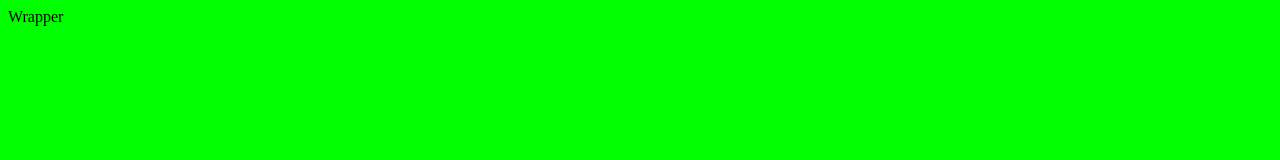
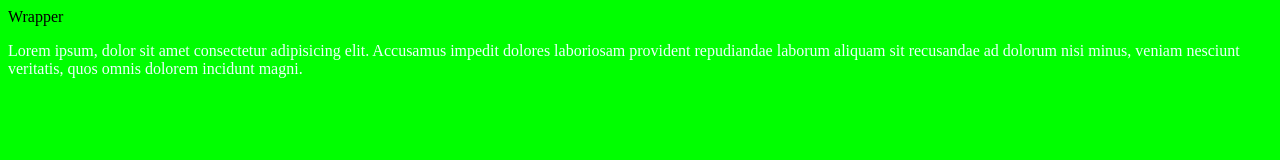
Before and after one commit to YuliaBuzhenko/first_project, a plain HTML site: page index.html in a window 1280 px wide. Drawn offline with Linux system fonts and the light colour scheme.

Commit message:
dobavila absaz

```diff
--- a/css/style.css
+++ b/css/style.css
@@ -1,3 +1,7 @@
 body {
     background: lime;
 }
+
+p {
+    color: azure;
+}
--- a/index.html
+++ b/index.html
@@ -11,5 +11,6 @@
     <div class="wrapper">
         Wrapper
     </div>
+    <p>Lorem ipsum, dolor sit amet consectetur adipisicing elit. Accusamus impedit dolores laboriosam provident repudiandae laborum aliquam sit recusandae ad dolorum nisi minus, veniam nesciunt veritatis, quos omnis dolorem incidunt magni.</p>
 </body>
 </html>
```
